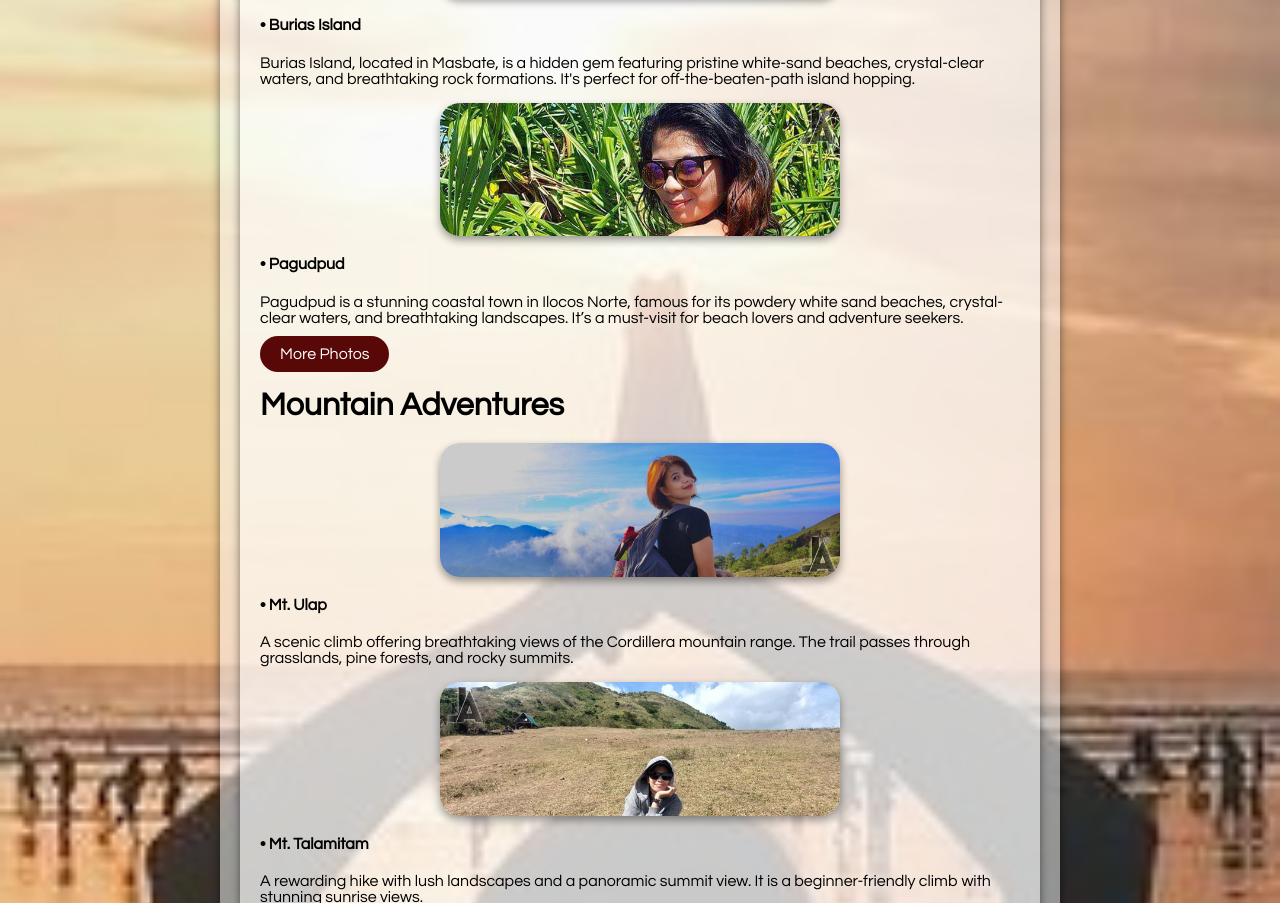
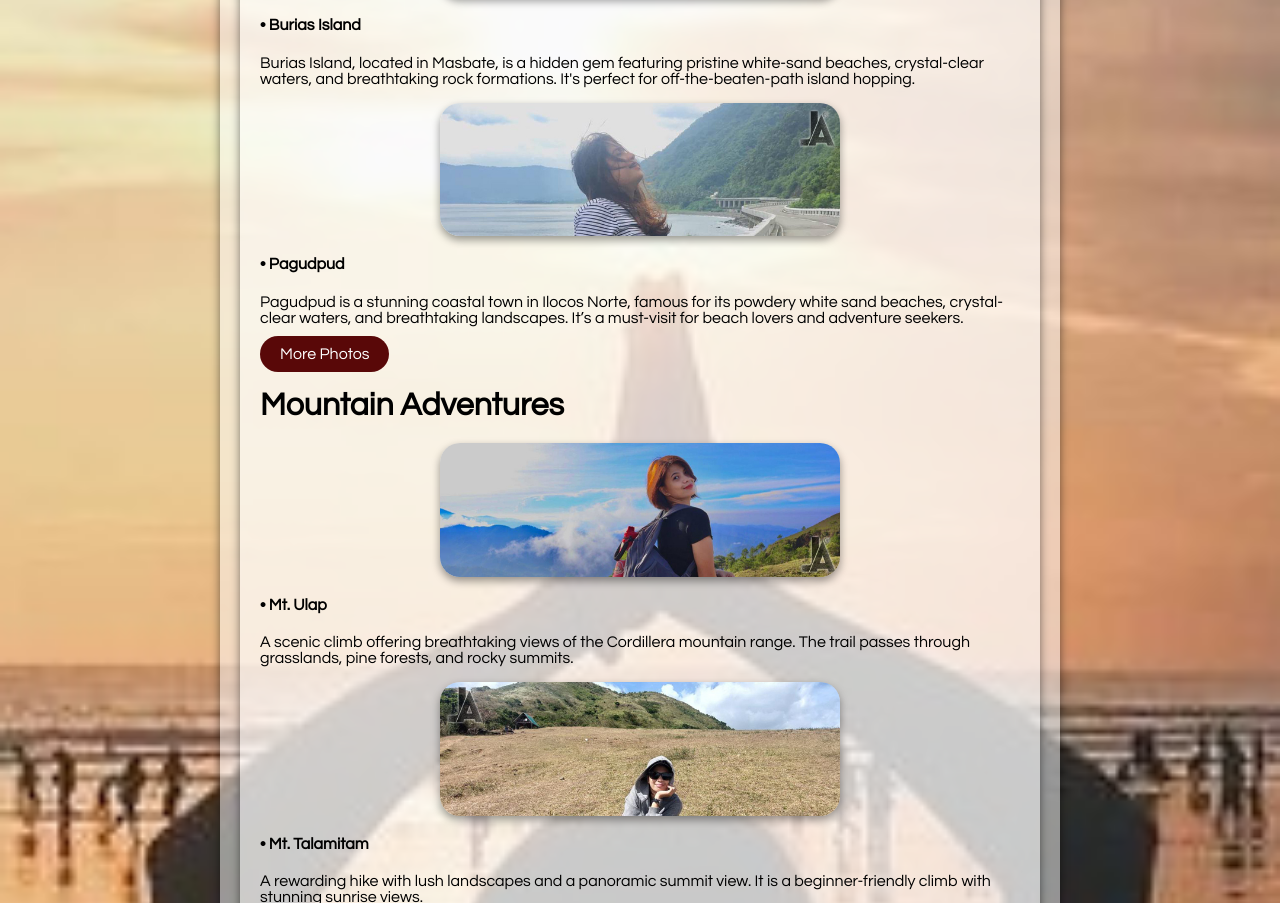
Before and after one commit to jarenegado/jablog, a plain HTML site: page index.html in a window 1280 px wide. Shown: the part 3764-4667 px from the top of the page. Drawn offline with Linux system fonts and the light colour scheme; no server answers.

Commit message:
Update index.html

```diff
--- a/index.html
+++ b/index.html
@@ -241,7 +241,7 @@
            <p><strong>•	Burias Island</strong></p>Burias Island, located in Masbate, is a hidden gem featuring pristine white-sand beaches, crystal-clear waters, and breathtaking rock formations. It's perfect for off-the-beaten-path island hopping.</p>
             <p></p>
         <div class="logo-hover">
-           <img src="burias100.jpg" class="logo-hover" alt="My Travel Photo" style="width: 400px; border-radius: 20px; box-shadow: 0 4px 8px rgba(0, 0, 0, 0.4);"></div>
+           <img src="pagudpud100.jpg" class="logo-hover" alt="My Travel Photo" style="width: 400px; border-radius: 20px; box-shadow: 0 4px 8px rgba(0, 0, 0, 0.4);"></div>
            <p><strong>•	Pagudpud</strong></p>Pagudpud is a stunning coastal town in Ilocos Norte, famous for its powdery white sand beaches, crystal-clear waters, and breathtaking landscapes. It’s a must-visit for beach lovers and adventure seekers.</p>
            <nav>
                 <p>
```
